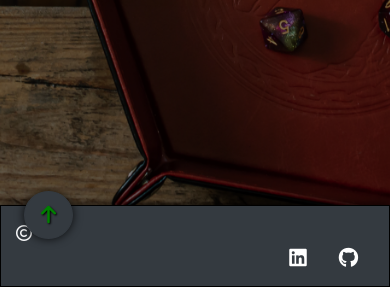
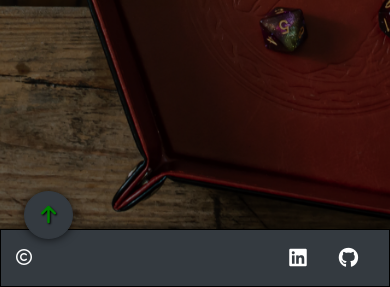
Before and after one commit to Melody-Lisa/roll-resin, a Django app: page /bag/ in a window 390 px wide. Shown: the part 557-844 px from the top of the page. Run offline with Django 3.2, Linux system fonts and the light colour scheme; parts of the project's set-up code (start-up, migrations or seed data) failed here and were passed over; some libraries are stand-ins or nearby versions; some web fonts are replaced.

Commit message:
Improve footer icon position for mobile

```diff
--- a/templates/base.html
+++ b/templates/base.html
@@ -158,11 +158,11 @@
     <footer id="foot" class="footer border-black box-shadow nav bg-dark mt-auto py-3 b-0">
       <div class="container-fluid">
         <div class="row align-items-center">
-          <div class="col-12 col-sm-6">
+          <div class="col-6">
             <span><i role="img" aria-label="copyright Melody Lisa" class="far fa-copyright text-light"></i></span>
             <span class="d-none d-sm-inline text-light"><em> Melody Lisa 2024</em></span>
           </div>
-          <div class="col-12 col-sm-6 d-flex socials justify-content-end">
+          <div class="col-6 d-flex socials justify-content-end">
             <a class="linked" target="_blank" aria-label="LinkedIn" href="http://www.linkedin.com/in/melodyshutt"><i
                 class="fa-brands fa-linkedin fa-lg mx-3"></i></a>
             <a class="git" target="_blank" aria-label="GitHub" href="https://github.com/Melody-Lisa"><i
```
